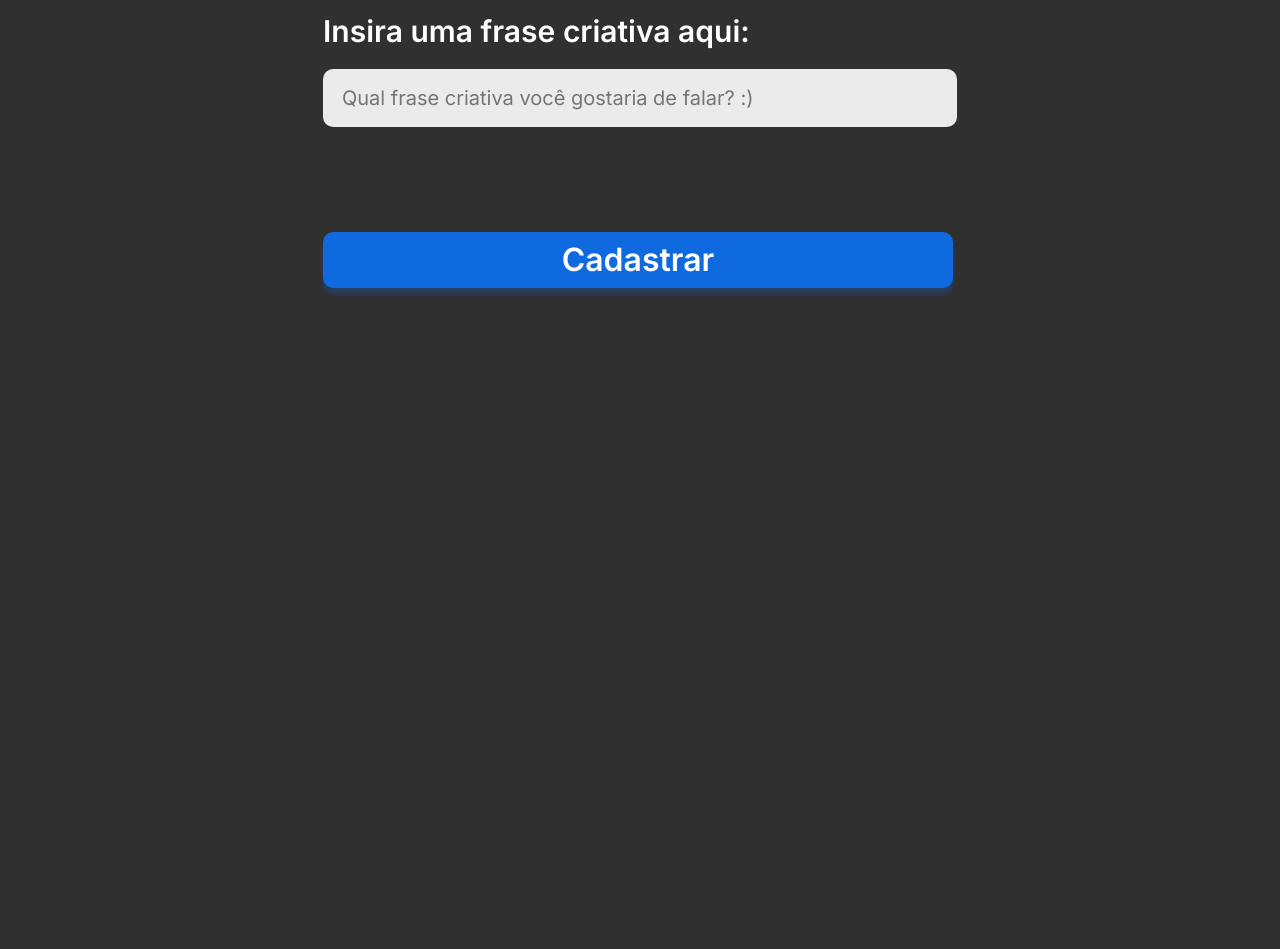
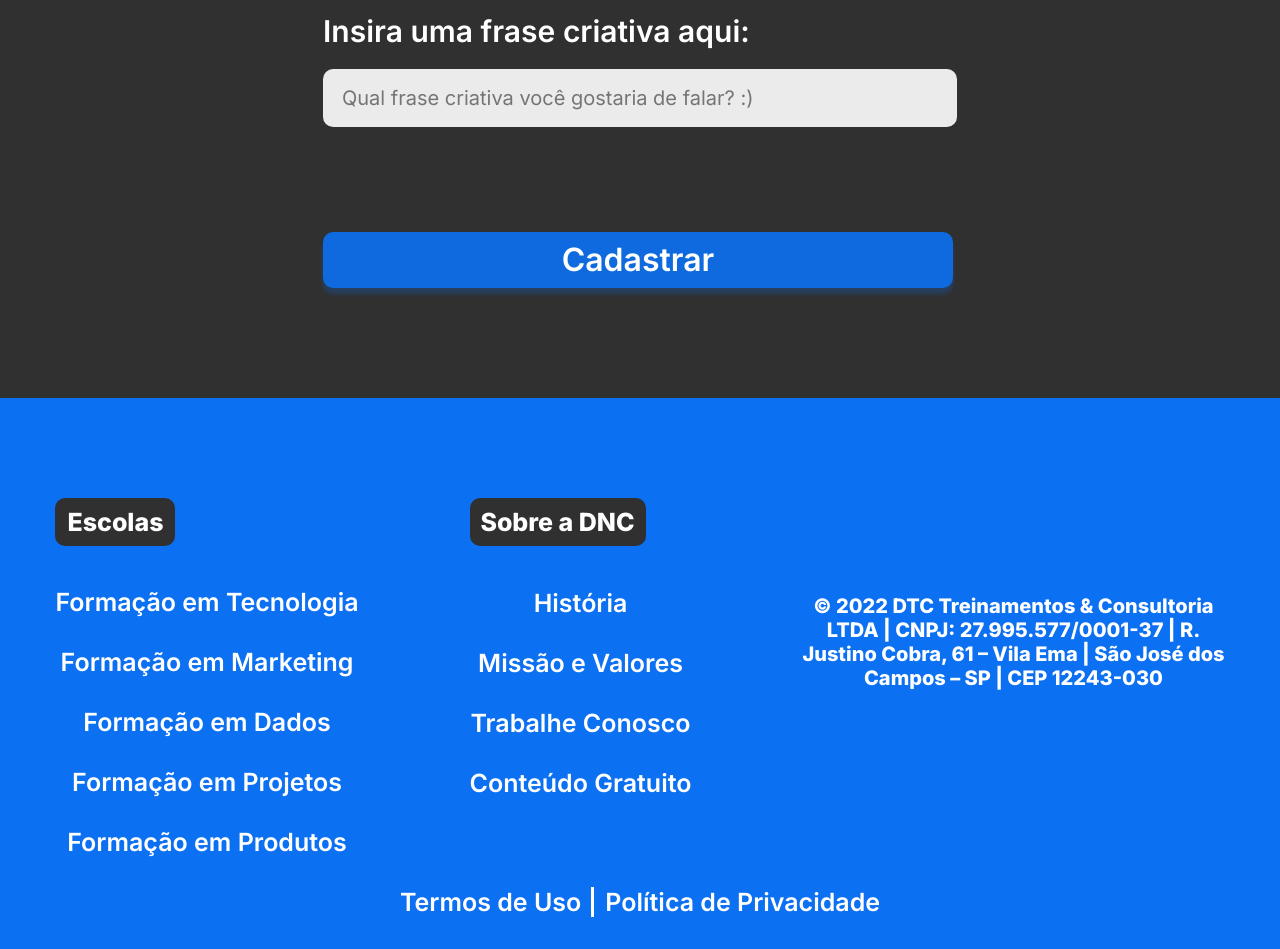
Before and after one commit to guilherme-schumann/bootcamp-dnc, a plain HTML site: page index.html in a window 1280 px wide. Shown: the part 1433-2382 px from the top of the page. Before the commit the page ends 1831 px from the top, so only its background shows below. Drawn offline with Linux system fonts and the light colour scheme.

```diff
--- a/index.html
+++ b/index.html
@@ -67,5 +67,59 @@
 
         </form>
     </section>
+
+    <footer>
+        <div class="linha1">
+            <nav id="escolas">
+                <h5 id="escolasText">Escolas</h5>
+                <ul>
+                    <li>
+                        <a href="">Formação em Tecnologia</a>
+                    </li>
+                    <li>
+                        <a href="">Formação em Marketing</a>
+                    </li>
+                    <li>
+                        <a href="">Formação em Dados</a>
+                    </li>
+                    <li>
+                        <a href="">Formação em Projetos</a>
+                    </li>
+                    <li>
+                        <a href="">Formação em Produtos</a>
+                    </li>
+                </ul>
+            </nav>
+            <nav>
+                <h5 id="sobre">Sobre a DNC</h5>
+                <ul>
+                    <li>
+                        <a href="">História</a>
+                    </li>
+                    <li>
+                        <a href="">Missão e Valores</a>
+                    </li>
+                    <li>
+                        <a href="">Trabalhe Conosco</a>
+                    </li>
+                    <li>
+                        <a href="">Conteúdo Gratuito</a>
+                    </li>
+                </ul>
+            </nav>
+            <div class="endereco">
+                © 2022 DTC Treinamentos & Consultoria<br>
+                LTDA | CNPJ: 27.995.577/0001-37 | R.<br>
+                Justino Cobra, 61 – Vila Ema | São José dos<br>
+                Campos – SP | CEP 12243-030
+            </div>
+        </div>
+        <div class="linha2">
+            <nav>
+                <a id="termos" href="">Termos de Uso</a>
+                <a href="">Política de Privacidade</a>
+            </nav>
+        </div>
+    </footer>
 </body>
 </html>
--- a/style.css
+++ b/style.css
@@ -14,10 +14,10 @@ body{
 
 #menu{
     display: flex;
-    width: 45%;
+    width: 55%;
     justify-content: space-around;
     align-items: center;
-    margin-right: 5%;
+    margin-right: 15%;
 }
 
 
@@ -172,3 +172,183 @@ input[type="submit"]{
     margin-top: 80px;
     cursor: pointer;
 }
+
+/* Footer */
+
+footer{
+    width: 100%;
+    background-color: var(--azul-dnc);
+}
+
+footer .linha1{
+    display: flex;
+    justify-content: space-around;
+    align-items: center;
+    text-align: center;
+}
+
+footer ul{
+    list-style: none;
+    text-decoration: none;
+    margin: 0px;
+    padding: 0px;
+}
+
+footer h5{
+    display: flex;
+    justify-content: center;
+    align-items: center;
+    text-align: center;
+    background-color: var(--preto-dnc);
+    font-family: var(--fonte-padrao);
+    font-weight: 800;
+    font-size: 25px;
+    color: #FFFFFF;
+    width: 120px;
+    height: 48px;
+    border: 0px;
+    border-radius: 10px;
+}
+
+footer ul li{
+    font-family: var(--fonte-padrao);
+    font-weight: 600;
+    font-size: 25px;
+    text-decoration: none;
+    color: #FFFFFF;
+    margin-top: 30px;
+    margin-bottom: 30px;
+    list-style: none;
+}
+
+footer ul li a:hover{
+    color: var(--cinza-hover);
+}
+
+
+#sobre{
+    background-color: var(--preto-dnc);
+    font-family: var(--fonte-padrao);
+    font-weight: 800;
+    font-size: 25px;
+    width: 176px;
+    height: 48px;
+    border: 0px;
+    border-radius: 10px;
+}
+
+footer ul a{
+    color: #FFFFFF;
+    text-decoration: none;
+}
+
+.endereco{
+    font-family: 'Inter';
+    font-style: normal;
+    font-weight: 800;
+    font-size: 20px;
+    line-height: 24px;
+    text-align: center;
+    color: #FFFFFF;
+}
+
+.linha2{
+    display: flex;
+    flex-direction: column;
+    padding-bottom: 32px;
+    text-align: center;
+}
+
+.linha2 a:hover{
+    color:var(--cinza-hover);
+}
+
+.linha2 a{
+    text-decoration: none;
+    font-family: 'Inter';
+    font-style: normal;
+    font-weight: 600;
+    font-size: 25px;
+    text-align: center;
+    color: #FFFFFF;
+}
+
+footer .linha2 a:first-child{
+    border-right: 3px solid white;
+    padding-right: 10px;
+    margin-right: 7px;
+}
+
+#escolasText{
+    margin-top: 100px;
+}
+
+@media only screen and (max-width: 600px){
+    #principal{
+        flex-direction: column;
+        height: auto;
+    }
+
+    #menu{
+        flex-direction: column;
+        width: 100%;
+        margin: 0;
+    }
+
+    #menu a{
+        display: flex;
+        align-items: center;
+        height: 50px;
+    }
+
+    #principal button{
+        width: 100%;
+        margin-right: 0px;
+        margin-top: 20px;
+    }
+
+    section h1{
+        font-size: 38px;
+    }
+
+    section h2{
+        font-size: 28px;
+        padding: 0px 15px 0px 15px;
+    }
+
+    input[type="form"]{
+        width: 90%;
+        font-size: 20px;
+    }
+
+    .checkbox-itens label{
+        font-size: 17px;
+    }
+
+    .form-group{
+        width: 350px;
+    }
+
+    input[type="submit"]{
+        width: 90%;
+    }
+
+    footer .linha1{
+        flex-direction: column;
+        text-align: center;
+        justify-content: center;
+    }
+
+    footer .endereco{
+        width: 95%;
+        margin-bottom: 20px;
+        font-size: 20px;
+        font-weight: 500;
+    }
+
+    footer .linha2{
+        width: 90%;
+        font-size: 20px;
+        font-weight: 500;
+    }
+}
```
